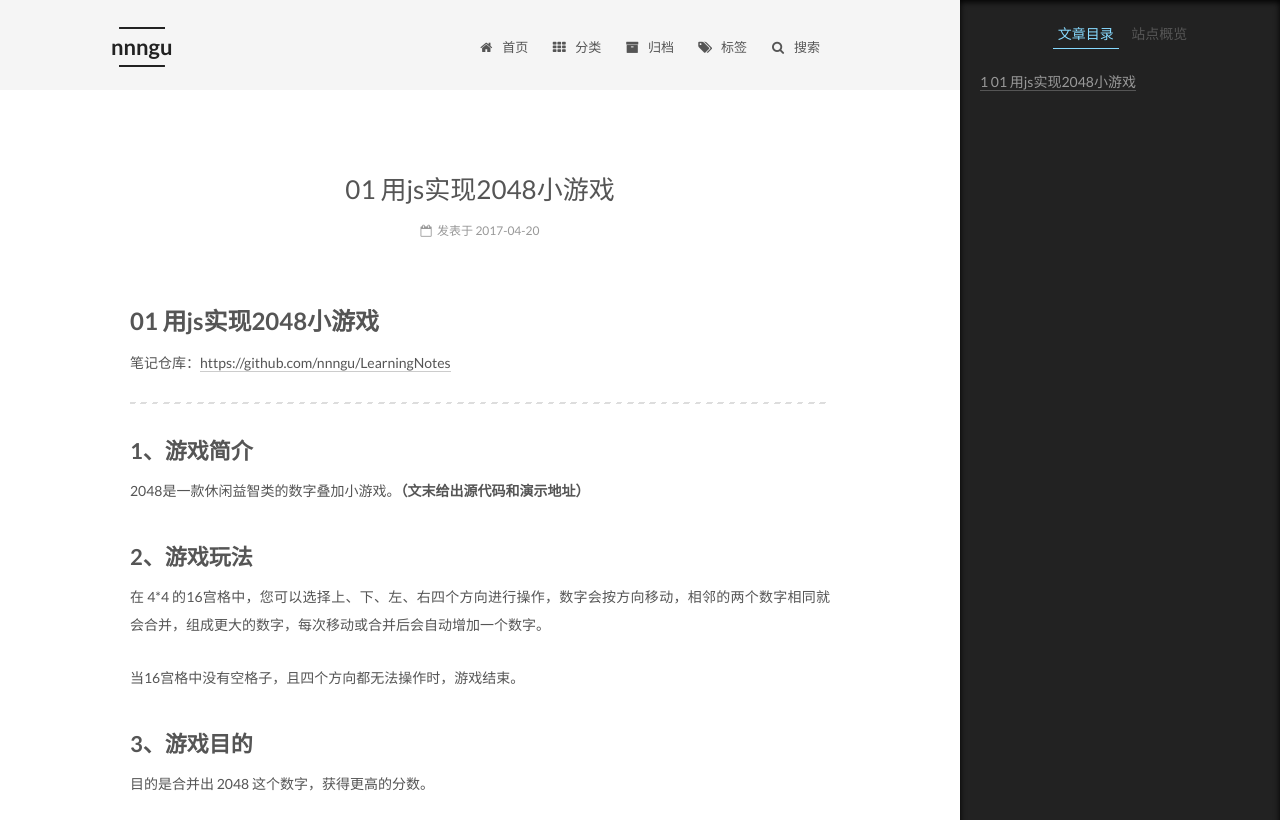
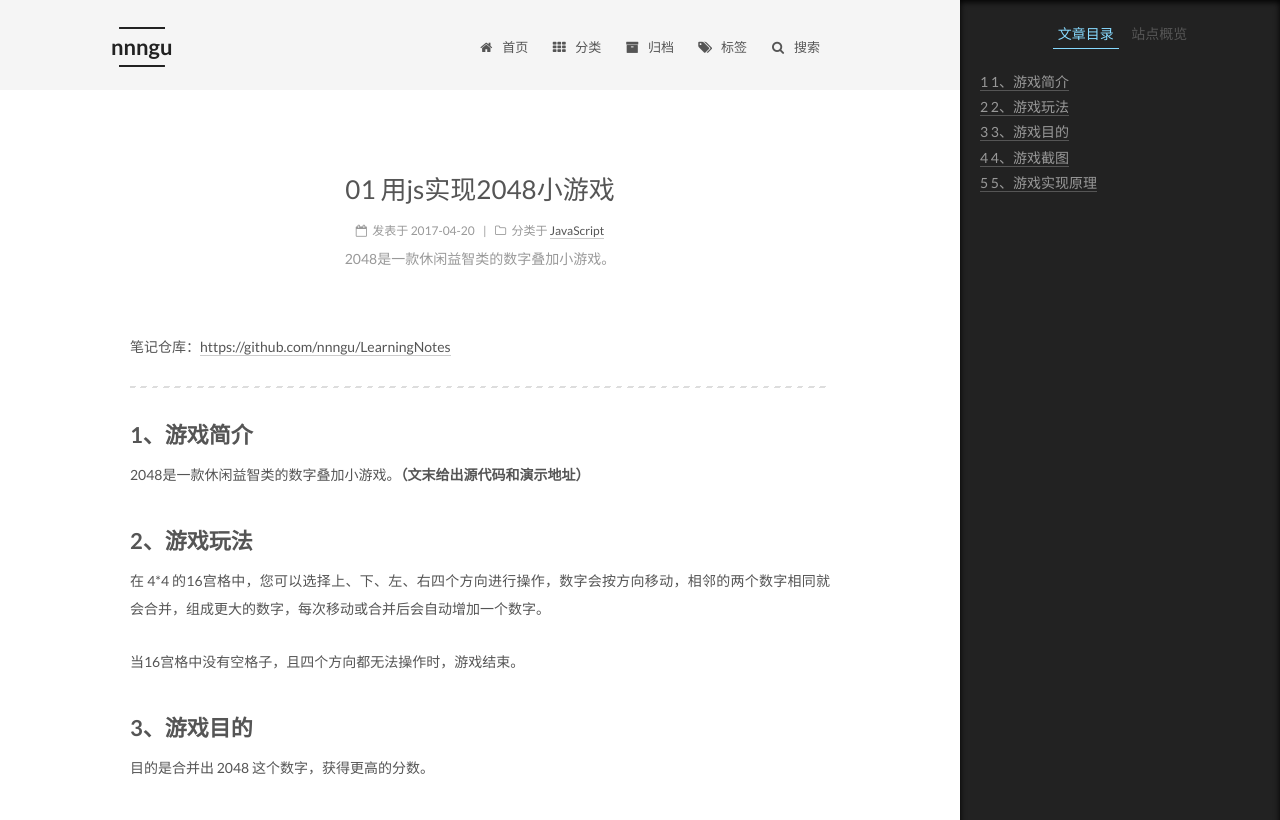
Before and after one commit to nnngu/LearningNotes, a Jekyll site: the page built from _posts/2017-04-20-01 用js实现2048小游戏.md, in a window 1280 px wide and 1400 px high. Shown: the top 820 px of the window. Built offline with Jekyll 4.4.1, drawn with Linux system fonts in a browser that asks for light colours.

Commit message:
修改文件: _posts/2017-04-20-01 用js实现2048小游戏.md

```diff
--- a/_posts/2017-04-20-01 用js实现2048小游戏.md
+++ b/_posts/2017-04-20-01 用js实现2048小游戏.md
@@ -1,4 +1,7 @@
-# 01 用js实现2048小游戏
+---
+categories: JavaScript
+description: 2048是一款休闲益智类的数字叠加小游戏。
+---
 
 笔记仓库：[https://github.com/nnngu/LearningNotes](https://github.com/nnngu/LearningNotes)
 
```
